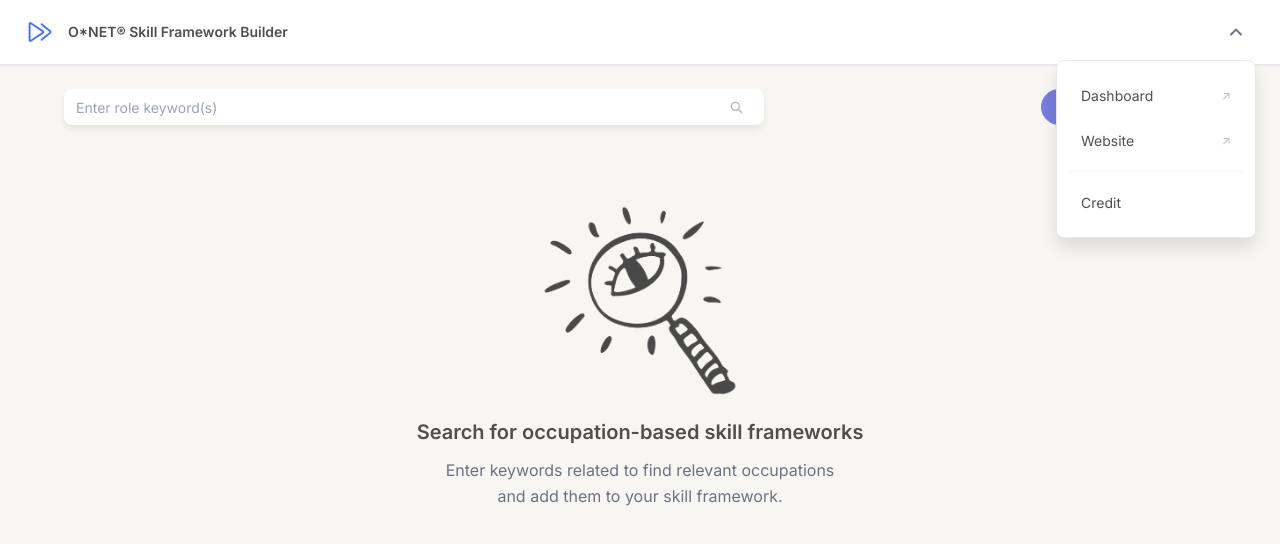
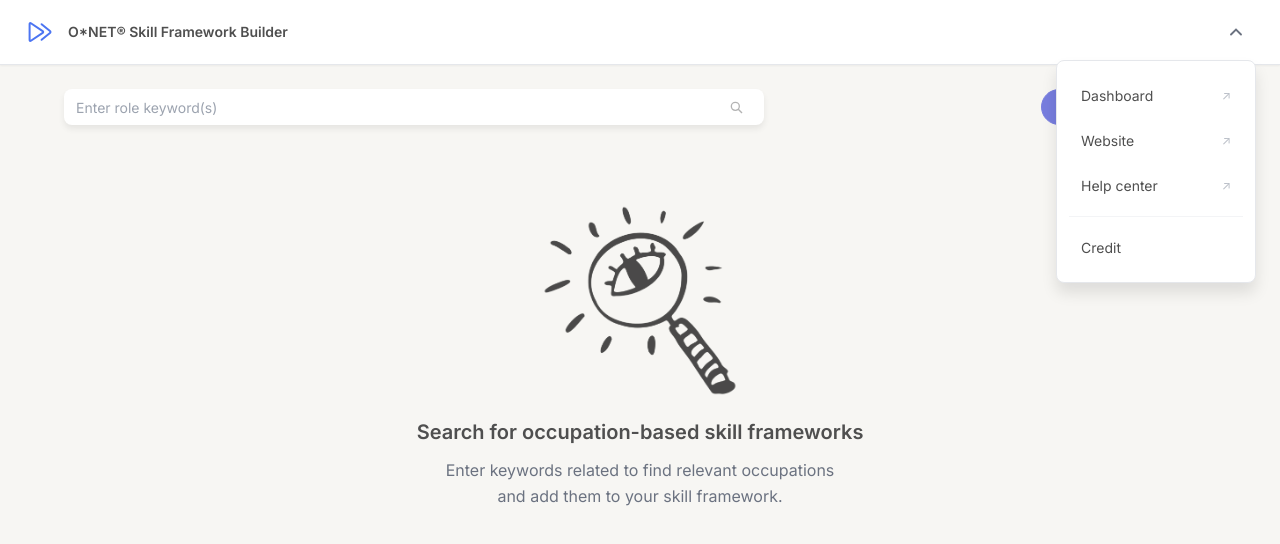
Before and after one commit to baba-yu/skill_framework_generator, a Vue app: page / in a window 1280 px wide. Both pictures are taken after a click on the button 1236 px from the left and 32 px from the top of the page. Shown: the top 544 px of the page. Built offline with nearby package versions, Linux system fonts and the light colour scheme.

Commit message:
chore: Added robots=noindex to avoid indexing by Google.

```diff
--- a/index.html
+++ b/index.html
@@ -1,6 +1,8 @@
 <!doctype html>
 <html lang="en">
   <head>
+    <meta name="robots" content="noindex">
+
     <meta charset="utf-8" />
     <meta http-equiv="X-UA-Compatible" content="IE=edge" />
     <meta http-equiv="Content-Security-Policy" content="upgrade-insecure-requests" />
--- a/src/components/HeaderMenu.vue
+++ b/src/components/HeaderMenu.vue
@@ -40,6 +40,17 @@
           @click="closeMenu"
         >
           <span class="menu-text">Website</span>
+          <span class="external-icon">↗</span>
+        </a>
+
+        <a
+          href="https://docs.zipteam.com"
+          target="_blank"
+          class="menu-item"
+          role="menuitem"
+          @click="closeMenu"
+        >
+          <span class="menu-text">Help center</span>
           <span class="external-icon">↗</span>
         </a>
 
```
